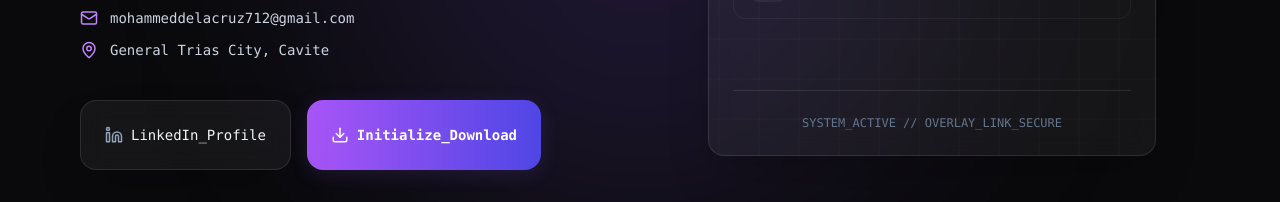
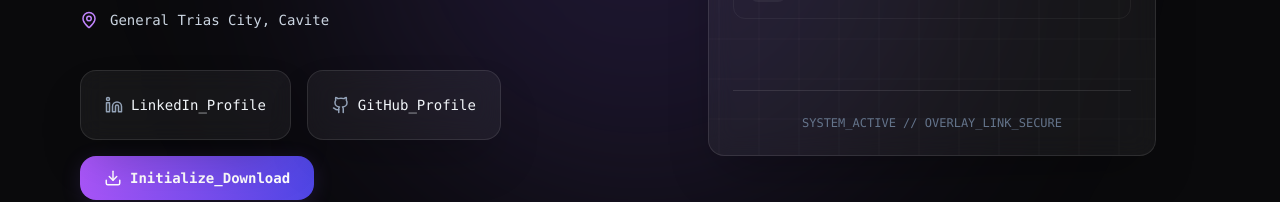
Before and after one commit to Mhed12/Mhed12.github.io, a React (Vite) app: page / in a window 1280 px wide. Shown: the part 488-690 px from the top of the page. Built offline with nearby package versions, Linux system fonts and the light colour scheme; no server answers.

Commit message:
feat: add GitHub profile link to Hero component

```diff
--- a/src/components/Hero.jsx
+++ b/src/components/Hero.jsx
@@ -1,6 +1,6 @@
 import React, { useMemo } from 'react';
 import { motion } from 'framer-motion';
-import { Mail, Phone, MapPin, Linkedin, Download, Terminal, Database, LineChart } from 'lucide-react';
+import { Mail, Phone, MapPin, Linkedin, Github, Download, Terminal, Database, LineChart } from 'lucide-react';
 
 const containerVariants = {
     hidden: { opacity: 0 },
@@ -69,6 +69,16 @@ const Hero = ({ activeRole, setActiveRole, ROLES }) => {
                         >
                             <Linkedin size={18} className="text-slate-400 group-hover:text-blue-400" />
                             <span>LinkedIn_Profile</span>
+                        </a>
+
+                        <a
+                            href="https://github.com/Mhed12"
+                            target="_blank"
+                            rel="noopener noreferrer"
+                            className="glass-panel py-3 px-6 flex items-center gap-2 hover:-translate-y-1 transition-transform font-mono text-sm group"
+                        >
+                            <Github size={18} className="text-slate-400 group-hover:text-white" />
+                            <span>GitHub_Profile</span>
                         </a>
 
                         <button
```
